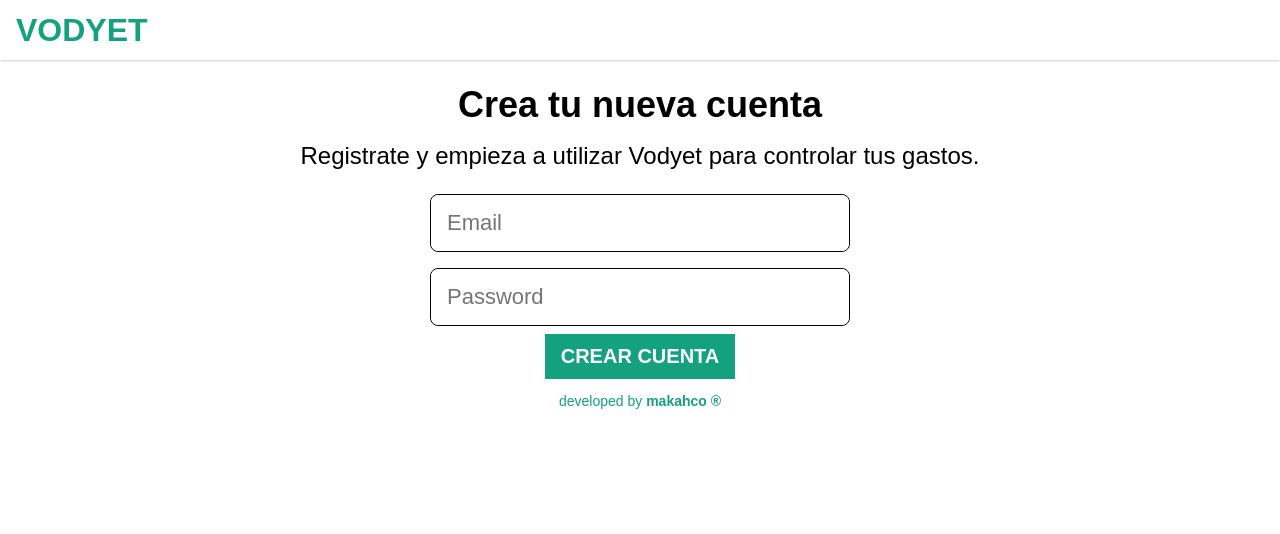
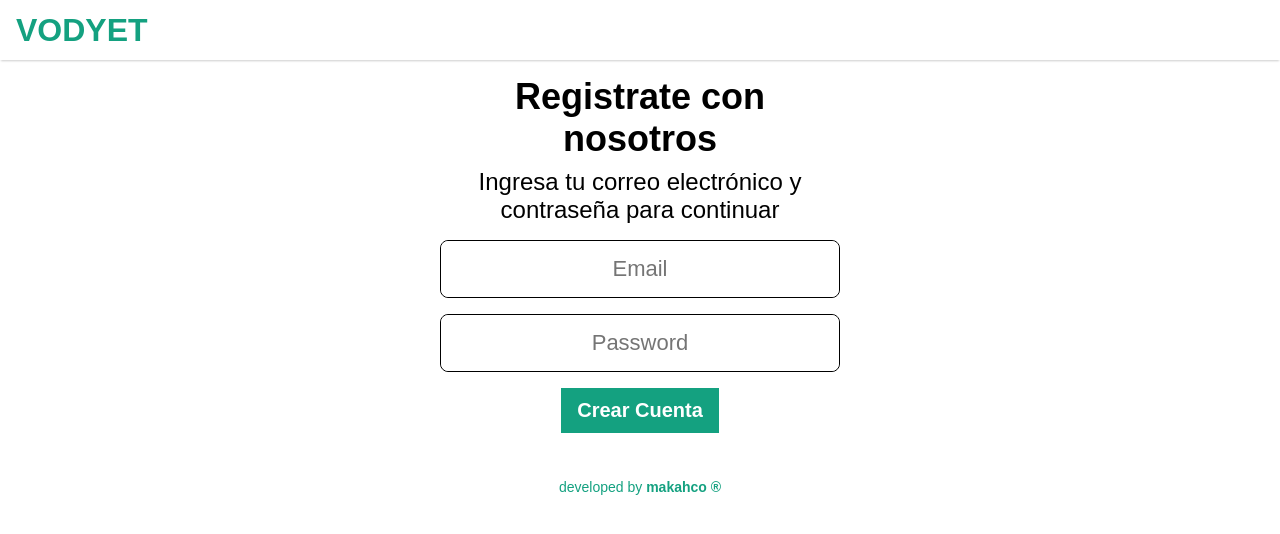
Before and after one commit to jesuszvl/vodyet, a Next.js app: page /signup in a window 1280 px wide. Shown: the top 534 px of the page. Built offline with nearby package versions, Linux system fonts and the light colour scheme; no server answers; a web font is replaced by a local one.

Commit message:
refactor login signup

```diff
--- a/pages/history.js
+++ b/pages/history.js
@@ -48,7 +48,6 @@ export default function Home() {
       <div className={styles.content}>
         {data && <History historyData={data.expenses} />}
       </div>
-      <ActionButton text={"NUEVO GASTO"} href={"/new-expense"} />
     </Wrapper>
   );
 }
--- a/pages/signup.js
+++ b/pages/signup.js
@@ -2,10 +2,10 @@ import { useState } from "react";
 import { createUserWithEmailAndPassword } from "firebase/auth";
 import auth from "../src/utils/firebaseConfig";
 import { useRouter } from "next/router";
-import BaseButton from "../src/components/BaseButton/BaseButton";
-import TextInput from "../src/components/TextInput/TextInput";
-import styles from "../src/styles/Login.module.scss";
 import Wrapper from "../src/components/Wrapper/Wrapper";
+import UserForm from "../src/components/UserForm/UserForm";
+
+import styles from "../src/styles/Index.module.scss";
 
 function SignUp() {
   const [email, setEmail] = useState("");
@@ -21,44 +21,25 @@ function SignUp() {
         password
       );
       const user = userCredential.user;
-      router.push("/");
+      if (user) router.push("/me");
     } catch (error) {
       console.log(error);
     }
   };
 
-  const renderSignUp = () => {
-    return (
-      <form onSubmit={handleSignUp} className={styles["login-form"]}>
-        <div className={styles["form-fields"]}>
-          <TextInput
-            placeholder="Email"
-            type="email"
-            value={email}
-            onChange={(event) => setEmail(event.target.value)}
-          />
-          <TextInput
-            placeholder="Password"
-            type="password"
-            value={password}
-            onChange={(event) => setPassword(event.target.value)}
-          />
-        </div>
-        <BaseButton text="CREAR CUENTA" type="submit" />
-      </form>
-    );
-  };
-
   return (
     <Wrapper showFooter>
       <div className={styles.content}>
-        <div className={styles.description}>
-          <div className={styles.title}>Crea tu nueva cuenta</div>
-          <div className={styles.subtitle}>
-            Registrate y empieza a utilizar Vodyet para controlar tus gastos.
-          </div>
-        </div>
-        {renderSignUp()}
+        <UserForm
+          title="Registrate con nosotros"
+          subtitle="Ingresa tu correo electrónico y contraseña para continuar"
+          handleSubmit={handleSignUp}
+          submitText={"Crear Cuenta"}
+          email={email}
+          setEmail={setEmail}
+          password={password}
+          setPassword={setPassword}
+        />
       </div>
     </Wrapper>
   );
--- a/src/components/TextInput/TextInput.module.scss
+++ b/src/components/TextInput/TextInput.module.scss
@@ -38,4 +38,5 @@
   font-size: 22px;
   background: white;
   border-radius: 8px;
+  text-align: center;
 }
--- /dev/null
+++ b/src/components/UserForm/UserForm.js
@@ -0,0 +1,43 @@
+import React from "react";
+import styles from "./UserForm.module.scss";
+import TextInput from "../TextInput/TextInput";
+import BaseButton from "../BaseButton/BaseButton";
+
+export default function UserForm({
+  title,
+  subtitle,
+  handleSubmit,
+  submitText,
+  email,
+  setEmail,
+  password,
+  setPassword,
+}) {
+  return (
+    <div className={styles["user-form-wrapper"]}>
+      <div className={styles["user-form-container"]}>
+        <div className={styles["user-form-main"]}>
+          <div className={styles.title}>{title}</div>
+          <div className={styles.subtitle}>{subtitle}</div>
+        </div>
+        <form onSubmit={handleSubmit} className={styles["user-form"]}>
+          <div className={styles["user-form-fields"]}>
+            <TextInput
+              type="email"
+              placeholder="Email"
+              value={email}
+              onChange={(event) => setEmail(event.target.value)}
+            />
+            <TextInput
+              type="password"
+              placeholder="Password"
+              value={password}
+              onChange={(event) => setPassword(event.target.value)}
+            />
+          </div>
+          <BaseButton text={submitText} type="submit" />
+        </form>
+      </div>
+    </div>
+  );
+}
--- /dev/null
+++ b/src/components/UserForm/UserForm.module.scss
@@ -0,0 +1,30 @@
+.user-form-wrapper {
+  display: flex;
+  justify-content: center;
+}
+
+.user-form-container {
+  display: flex;
+  flex-direction: column;
+  gap: 16px;
+  padding-bottom: 16px;
+  max-width: 400px;
+}
+
+.user-form-fields {
+  display: flex;
+  flex-direction: column;
+  gap: 16px;
+  padding-bottom: 16px;
+}
+
+.title {
+  font-size: 36px;
+  padding-bottom: 8px;
+  text-align: center;
+  font-weight: bold;
+}
+
+.subtitle {
+  font-size: 24px;
+}
--- a/src/components/Wrapper/Wrapper.js
+++ b/src/components/Wrapper/Wrapper.js
@@ -20,13 +20,13 @@ export default function Wrapper({
 
   return (
     <div className={styles.wrapper}>
+      <HeadTag />
       <Header
         showActionButton={showActionButton}
         showMenu={showMenu}
         showMenuPopup={showMenuPopup}
         onMenuPopupToggle={handleMenuPopupToggle}
       />
-      <HeadTag />
       {children}
       <Footer />
       {showMenuPopup && (
--- a/src/styles/Index.module.scss
+++ b/src/styles/Index.module.scss
@@ -8,19 +8,5 @@
   display: flex;
   flex-direction: column;
   text-align: center;
-  padding-top: 24px;
+  padding: 16px;
 }
-
-.description {
-  padding: 0px 16px 16px;
-  text-align: center;
-}
-
-.title {
-  font-size: 28px;
-  padding-bottom: 8px;
-}
-
-.subtitle {
-  font-size: 18px;
-}
--- a/src/styles/Login.module.scss
+++ /dev/null
@@ -1,47 +0,0 @@
-@import "breakpoints";
-@import "colors.constants";
-
-.content {
-  background-color: $background-color;
-  flex: 1;
-  overflow: auto;
-  display: flex;
-  flex-direction: column;
-  text-align: center;
-  padding-top: 24px;
-}
-
-.description {
-  padding: 0px 16px;
-  text-align: center;
-}
-
-.title {
-  font-size: 36px;
-  padding-bottom: 8px;
-  padding: 0px 16px 16px;
-  text-align: center;
-  font-weight: bold;
-}
-
-.subtitle {
-  font-size: 24px;
-}
-
-.login-form {
-  display: flex;
-  flex-direction: column;
-  align-items: center;
-  justify-content: center;
-  width: 100%;
-}
-
-.form-fields {
-  max-width: 420px;
-  margin: 8px 16px;
-  width: stretch;
-  display: flex;
-  flex-direction: column;
-  gap: 16px;
-  padding-top: 16px;
-}
```
Also changed, not shown: pages/login.js (+25 -36 lines).
